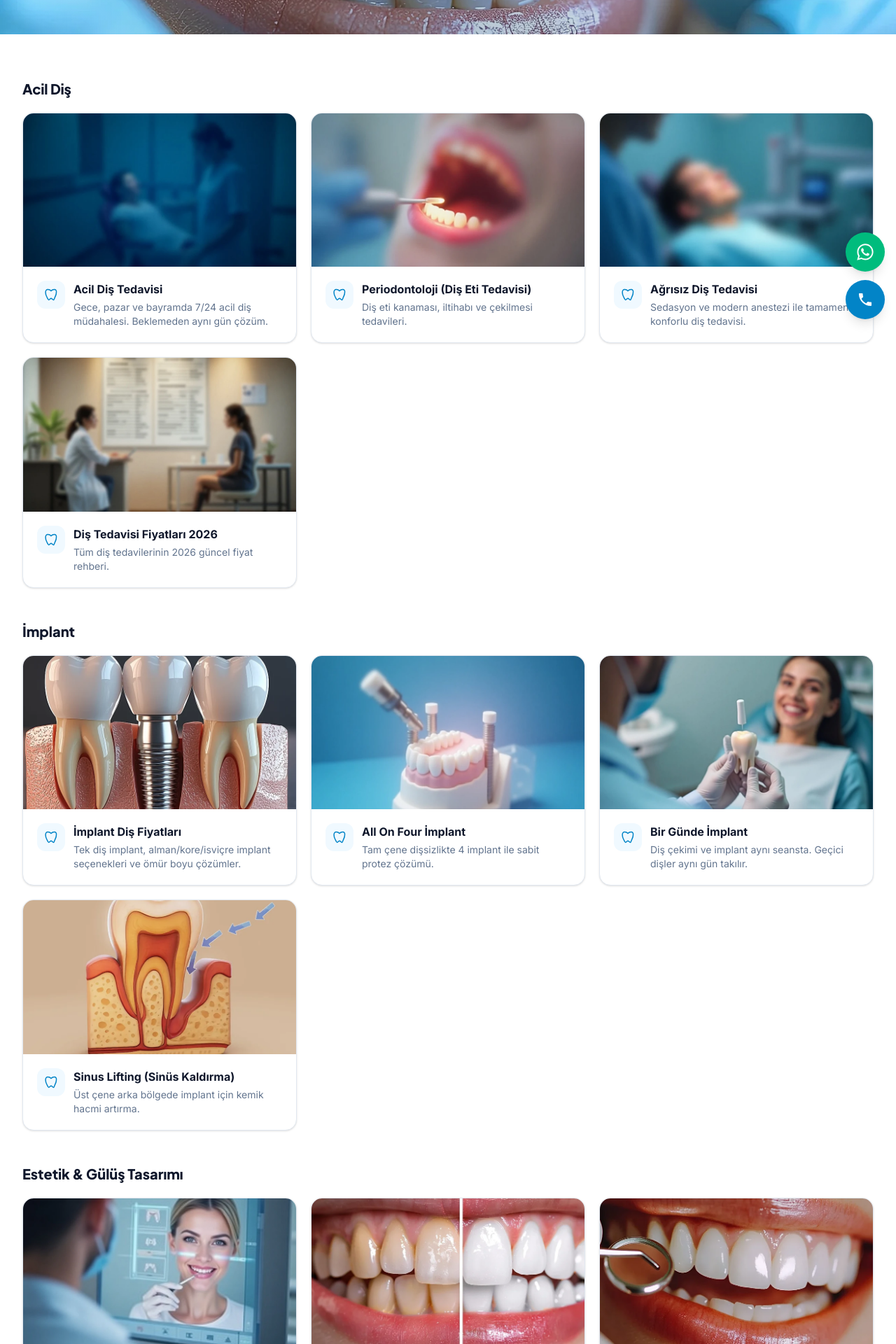
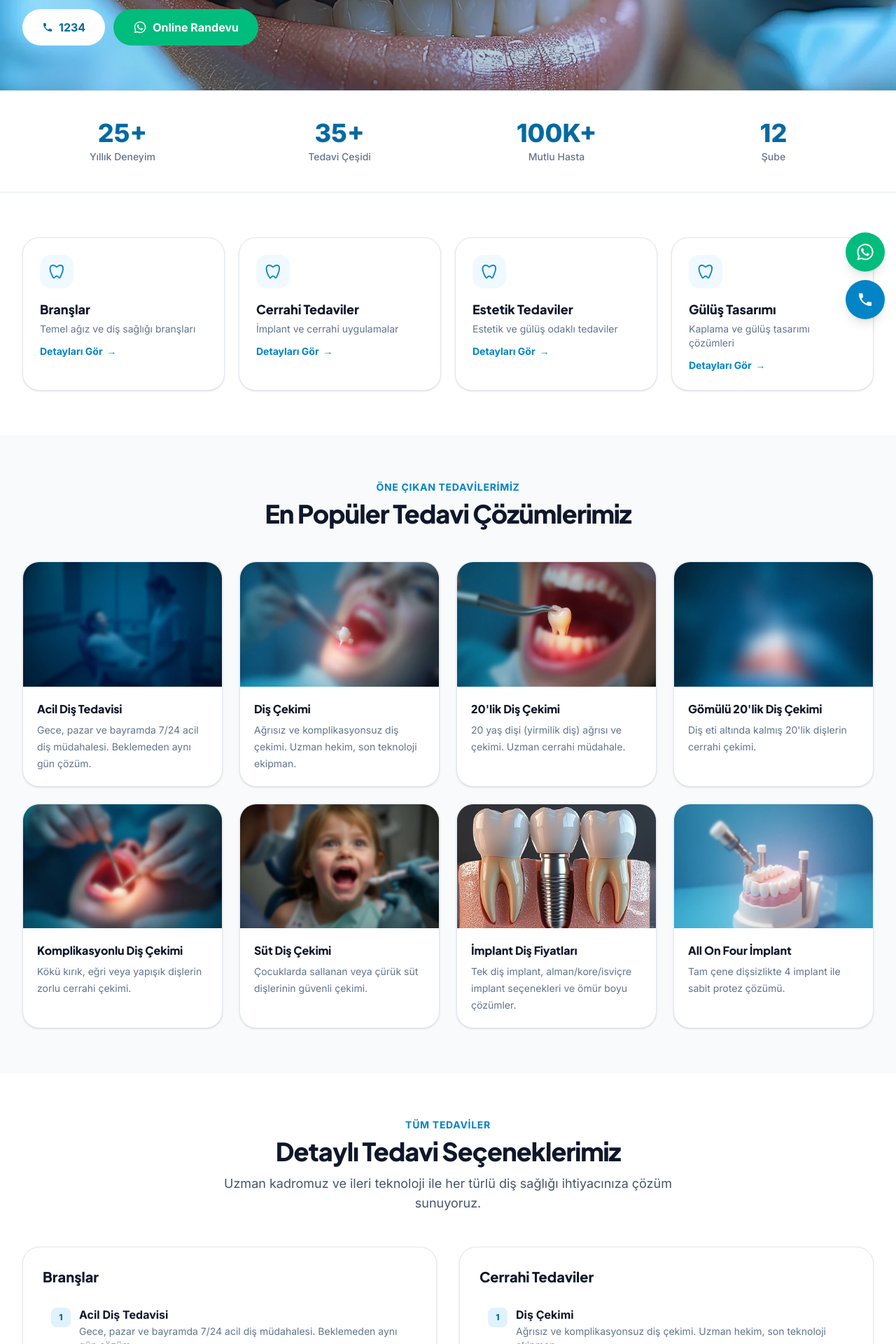
Before and after one commit to dehoa34-ctrl/acildishastanesi, a Next.js app: page /hizmetler in a window 1280 px wide. Shown: the part 320-2240 px from the top of the page at 70% size. Built offline with nearby package versions, Linux system fonts and the light colour scheme; no server answers.

Commit message:
Tedavilerimiz sayfasi avrupadis birebir formatta: istatistikler, 4 kategori karti, one cikan tedaviler, detayli secenekler, tedavi sureci, CTA

```diff
--- a/src/app/hizmetler/page.tsx
+++ b/src/app/hizmetler/page.tsx
@@ -1,10 +1,11 @@
 import type { Metadata } from "next";
 import Link from "next/link";
 import Image from "next/image";
-import { services, serviceCategories, type Service } from "@/lib/services";
+import { services, type Service } from "@/lib/services";
+import { CONTACT } from "@/lib/site";
 import CtaBand from "@/components/CtaBand";
 import PageHero from "@/components/PageHero";
-import { ToothIcon } from "@/components/Header";
+import { PhoneIcon, WhatsAppIcon, ToothIcon } from "@/components/Header";
 import { getServiceContent } from "@/lib/service-content";
 
 function svcImg(s: Service): string {
@@ -24,39 +25,125 @@ function svcImg(s: Service): string {
 }
 
 export const metadata: Metadata = {
-  title: "Tüm Diş Tedavileri",
+  title: "Tedavilerimiz",
   description:
-    "İmplant, lamine, zirkonyum, porselen, protez, kanal tedavisi, ortodonti, çocuk diş, diş çekimi ve daha fazlası. Tüm diş tedavileri için 7/24 açık kliniğimiz.",
+    "Ağız ve diş sağlığında tüm tedaviler. İmplant, kanal tedavisi, diş çekimi, ortodonti, lamine, zirkonyum, estetik gülüş tasarımı ve daha fazlası.",
   alternates: { canonical: "/hizmetler/" },
 };
 
+// Avrupadis kategori grupları: bizim kategorileri 4 ana gruba toplar
+const groups = [
+  {
+    title: "Branşlar",
+    desc: "Temel ağız ve diş sağlığı branşları",
+    cats: ["acil", "dolgu", "cocuk", "cerrahi"],
+  },
+  {
+    title: "Cerrahi Tedaviler",
+    desc: "İmplant ve cerrahi uygulamalar",
+    cats: ["implant", "cerrahi"],
+  },
+  {
+    title: "Estetik Tedaviler",
+    desc: "Estetik ve gülüş odaklı tedaviler",
+    cats: ["estetik", "ortodonti"],
+  },
+  {
+    title: "Gülüş Tasarımı",
+    desc: "Kaplama ve gülüş tasarımı çözümleri",
+    cats: ["kaplama", "estetik"],
+  },
+];
+
 export default function HizmetlerPage() {
+  const stats = [
+    { value: "25+", label: "Yıllık Deneyim" },
+    { value: "35+", label: "Tedavi Çeşidi" },
+    { value: "100K+", label: "Mutlu Hasta" },
+    { value: "12", label: "Şube" },
+  ];
+
+  const featured = services.slice(0, 8);
+
   return (
     <>
       <PageHero
         image="/images/servis/emax-hero.webp"
         kicker="Tedavilerimiz"
-        title="Tüm Diş Tedavileri"
-        subtitle="Acil müdahaleden estetik gülüş tasarımına, implanttan ortodontiye kadar tüm diş tedavilerinde 7/24 yanınızdayız."
-      />
+        title="Ağız ve Diş Sağlığında Tüm Tedaviler"
+        subtitle="Cerrahiden estetik uygulamalara kadar tüm diş tedavilerinde 7/24 yanınızdayız. Modern ekipmanlarımız ve uzman kadromuzla sağlıklı gülüşler için buradayız."
+      >
+        <div className="mt-7 flex flex-col gap-3 sm:flex-row">
+          <a
+            href={CONTACT.phoneHref}
+            className="inline-flex items-center justify-center gap-2 rounded-full bg-white px-7 py-3.5 font-bold text-brand-700 hover:bg-brand-50"
+          >
+            <PhoneIcon /> {CONTACT.phoneDisplay}
+          </a>
+          <a
+            href={CONTACT.whatsappHref}
+            target="_blank"
+            rel="noopener noreferrer"
+            className="inline-flex items-center justify-center gap-2 rounded-full bg-emerald-500 px-7 py-3.5 font-bold text-white hover:bg-emerald-600"
+          >
+            <WhatsAppIcon /> Online Randevu
+          </a>
+        </div>
+      </PageHero>
 
+      {/* İstatistikler */}
+      <section className="border-y border-slate-200 bg-white">
+        <div className="mx-auto grid max-w-7xl grid-cols-2 gap-6 px-4 py-10 text-center sm:px-6 lg:grid-cols-4 lg:px-8">
+          {stats.map((s) => (
+            <div key={s.label}>
+              <p className="text-3xl font-extrabold text-brand-700 sm:text-4xl">{s.value}</p>
+              <p className="mt-1 text-sm font-medium text-slate-500">{s.label}</p>
+            </div>
+          ))}
+        </div>
+      </section>
+
+      {/* Kategori kartları */}
       <section className="bg-white py-16">
         <div className="mx-auto max-w-7xl px-4 sm:px-6 lg:px-8">
-          <div className="space-y-12">
-            {serviceCategories.map((cat) => {
-              const items = services.filter((s) => s.category === cat.key);
-              if (items.length === 0) return null;
-              return (
-                <div key={cat.key}>
-                  <h2 className="text-xl font-extrabold text-slate-900">{cat.label}</h2>
-                  <div className="mt-5 grid gap-5 sm:grid-cols-2 lg:grid-cols-3">
-                    {items.map((s) => (
+          <div className="grid gap-5 sm:grid-cols-2 lg:grid-cols-4">
+            {groups.map((g) => (
+              <a
+                key={g.title}
+                href={`#${g.title.replace(/\s/g, "-")}`}
+                className="group rounded-3xl border border-slate-200 bg-white p-6 shadow-sm transition-all hover:-translate-y-1 hover:border-brand-300 hover:shadow-xl"
+              >
+                  <span className="flex h-12 w-12 items-center justify-center rounded-2xl bg-brand-50 text-brand-600 group-hover:bg-brand-600 group-hover:text-white">
+                    <ToothIcon className="h-6 w-6" />
+                  </span>
+                  <h3 className="mt-4 text-lg font-extrabold text-slate-900">{g.title}</h3>
+                  <p className="mt-1 text-sm text-slate-500">{g.desc}</p>
+                  <span className="mt-3 inline-flex items-center gap-1.5 text-sm font-bold text-brand-600">
+                    Detayları Gör <span className="transition-transform group-hover:translate-x-1">→</span>
+                  </span>
+                </a>
+            ))}
+          </div>
+        </div>
+      </section>
+
+      {/* Öne Çıkan Tedaviler */}
+      <section className="bg-slate-50 py-16">
+        <div className="mx-auto max-w-7xl px-4 sm:px-6 lg:px-8">
+          <div className="mx-auto max-w-2xl text-center">
+            <p className="text-sm font-bold uppercase tracking-wider text-brand-600">Öne Çıkan Tedavilerimiz</p>
+            <h2 className="mt-2 text-3xl font-extrabold tracking-tight text-slate-900 sm:text-4xl">
+              En Popüler Tedavi Çözümlerimiz
+            </h2>
+          </div>
+          <div className="mt-12 grid gap-6 sm:grid-cols-2 lg:grid-cols-4">
+            {featured.map((s) => (
               <Link
                 key={s.slug}
                 href={`/${s.slug}`}
-                        className="group flex flex-col overflow-hidden rounded-2xl border border-slate-200 bg-white shadow-sm transition-all hover:-translate-y-0.5 hover:border-brand-300 hover:shadow-lg"
+                className="group flex flex-col overflow-hidden rounded-3xl border border-slate-200 bg-white shadow-sm transition-all hover:-translate-y-1 hover:border-brand-300 hover:shadow-xl"
               >
-                        <div className="relative aspect-[16/9] overflow-hidden bg-slate-100">
+                <div className="relative aspect-[16/10] overflow-hidden bg-slate-100">
                   <Image
                     src={svcImg(s)}
                     alt={s.name}
@@ -64,21 +151,106 @@ export default function HizmetlerPage() {
                     className="object-cover transition-transform duration-300 group-hover:scale-105"
                   />
                 </div>
-                        <span className="flex flex-1 items-start gap-3 p-5">
-                          <span className="flex h-10 w-10 shrink-0 items-center justify-center rounded-xl bg-brand-50 text-brand-600 group-hover:bg-brand-600 group-hover:text-white">
-                            <ToothIcon className="h-5 w-5" />
-                          </span>
-                          <span>
-                            <span className="block font-bold text-slate-900 group-hover:text-brand-700">{s.name}</span>
-                            <span className="mt-1 block text-sm leading-5 text-slate-500">{s.short}</span>
-                          </span>
-                        </span>
+                <div className="flex flex-1 flex-col p-5">
+                  <h3 className="font-extrabold text-slate-900 group-hover:text-brand-700">{s.name}</h3>
+                  <p className="mt-1.5 flex-1 text-sm leading-6 text-slate-500">{s.short}</p>
+                </div>
               </Link>
             ))}
           </div>
         </div>
+      </section>
+
+      {/* Detaylı Tedavi Seçenekleri */}
+      <section className="bg-white py-16">
+        <div className="mx-auto max-w-7xl px-4 sm:px-6 lg:px-8">
+          <div className="mx-auto max-w-2xl text-center">
+            <p className="text-sm font-bold uppercase tracking-wider text-brand-600">Tüm Tedaviler</p>
+            <h2 className="mt-2 text-3xl font-extrabold tracking-tight text-slate-900 sm:text-4xl">
+              Detaylı Tedavi Seçeneklerimiz
+            </h2>
+            <p className="mt-3 text-lg text-slate-600">
+              Uzman kadromuz ve ileri teknoloji ile her türlü diş sağlığı ihtiyacınıza çözüm sunuyoruz.
+            </p>
+          </div>
+
+          <div className="mt-12 grid gap-8 lg:grid-cols-2">
+            {groups.map((g) => {
+              const items = services.filter((s) => g.cats.includes(s.category));
+              return (
+                <div
+                  key={g.title}
+                  id={g.title.replace(/\s/g, "-")}
+                  className="rounded-3xl border border-slate-200 bg-white p-7 shadow-sm"
+                >
+                  <h3 className="text-xl font-extrabold text-slate-900">{g.title}</h3>
+                  <ul className="mt-4 space-y-2">
+                    {items.map((s) => (
+                      <li key={s.slug}>
+                        <Link
+                          href={`/${s.slug}`}
+                          className="group flex items-start gap-3 rounded-xl p-3 transition-colors hover:bg-brand-50"
+                        >
+                          <span className="mt-0.5 flex h-7 w-7 shrink-0 items-center justify-center rounded-lg bg-brand-100 text-xs font-extrabold text-brand-700">
+                            {items.indexOf(s) + 1}
+                          </span>
+                          <span>
+                            <span className="block font-bold text-slate-900 group-hover:text-brand-700">{s.name}</span>
+                            <span className="mt-0.5 block text-sm leading-5 text-slate-500">{s.short}</span>
+                          </span>
+                        </Link>
+                      </li>
+                    ))}
+                  </ul>
+                </div>
               );
             })}
+          </div>
+        </div>
+      </section>
+
+      {/* Tedavi Süreci */}
+      <section className="bg-slate-50 py-16">
+        <div className="mx-auto max-w-7xl px-4 sm:px-6 lg:px-8">
+          <div className="mx-auto max-w-2xl text-center">
+            <p className="text-sm font-bold uppercase tracking-wider text-brand-600">Tedavi Süreciniz</p>
+            <h2 className="mt-2 text-3xl font-extrabold tracking-tight text-slate-900 sm:text-4xl">
+              Tedavinizin Her Aşamasında Yanınızdayız
+            </h2>
+          </div>
+          <div className="mt-12 grid gap-6 md:grid-cols-3">
+            {[
+              { step: "1", title: "Muayene", text: "Ağız yapınız detaylı şekilde incelenir, röntgen ve gerekli tetkikler yapılır." },
+              { step: "2", title: "Planlama", text: "Size özel tedavi planı ve net fiyat bilgisi sunulur; tüm aşamalar paylaşılır." },
+              { step: "3", title: "Tedavi", text: "Planlanan tedaviler kontrollü, güvenli ve ağrısız şekilde uygulanır." },
+            ].map((s) => (
+              <div key={s.step} className="rounded-3xl border border-slate-200 bg-white p-7 text-center shadow-sm">
+                <span className="mx-auto flex h-12 w-12 items-center justify-center rounded-full bg-brand-600 text-lg font-extrabold text-white">
+                  {s.step}
+                </span>
+                <h3 className="mt-4 text-lg font-extrabold text-slate-900">{s.title}</h3>
+                <p className="mt-2 text-sm leading-6 text-slate-600">{s.text}</p>
+              </div>
+            ))}
+          </div>
+
+          <div className="mt-10 rounded-3xl bg-brand-50 p-8 text-center">
+            <p className="text-lg font-extrabold text-slate-900">Hemen randevu oluşturun</p>
+            <p className="mt-1 text-sm text-slate-600">Uzman kadromuzla sizi gülümsetmek için buradayız.</p>
+            <div className="mt-5 flex flex-col items-center justify-center gap-3 sm:flex-row">
+              <a
+                href={CONTACT.phoneHref}
+                className="inline-flex items-center justify-center gap-2 rounded-full bg-brand-600 px-8 py-3.5 font-bold text-white hover:bg-brand-700"
+              >
+                <PhoneIcon /> {CONTACT.phoneDisplay}
+              </a>
+              <Link
+                href="/online-randevu"
+                className="inline-flex items-center justify-center rounded-full border-2 border-brand-600 px-8 py-3.5 font-bold text-brand-700 hover:bg-brand-50"
+              >
+                Online Randevu
+              </Link>
+            </div>
           </div>
         </div>
       </section>
--- a/src/components/Header.tsx
+++ b/src/components/Header.tsx
@@ -26,7 +26,7 @@ export default function Header() {
           </Link>
           <div className="group relative">
             <button className="flex items-center gap-1 hover:text-brand-600">
-              Hizmetler
+              Tedavilerimiz
               <svg className="h-3 w-3" fill="none" viewBox="0 0 24 24" stroke="currentColor" strokeWidth={2.5}>
                 <path strokeLinecap="round" strokeLinejoin="round" d="M19 9l-7 7-7-7" />
               </svg>
```
Lines whose indentation alone changed are shown as unchanged.
